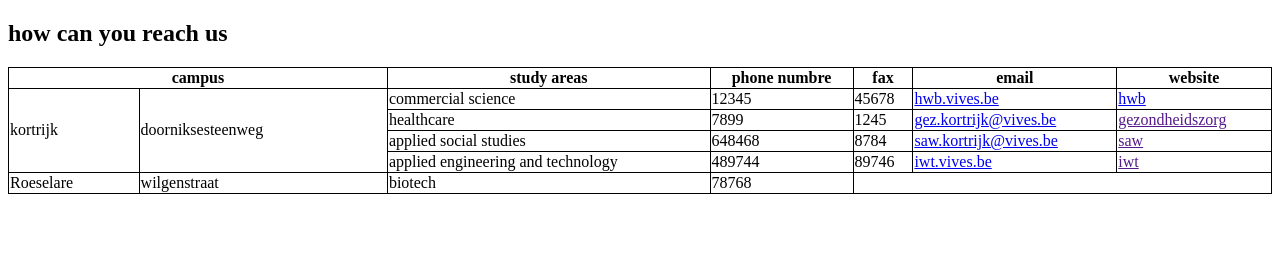
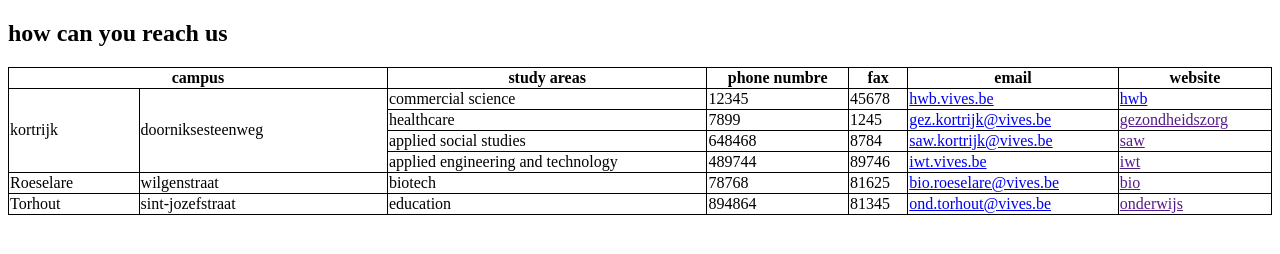
Before and after one commit to mustafafawzi/mustafafawzi.github.io, a plain HTML site: page labo3/contact information assignment/index.html in a window 1280 px wide. Drawn offline with Linux system fonts and the light colour scheme.

Commit message:
Update index.html

```diff
--- a/labo3/contact information assignment/index.html
+++ b/labo3/contact information assignment/index.html
@@ -60,6 +60,19 @@
         <td>wilgenstraat</td>
         <td>biotech</td>
         <td>78768</td>
+        <td>81625</td>
+        <td><a href="mailto: bio.roeselare@vives.be">bio.roeselare@vives.be</a> </td>
+        <td><a href="">bio</a> </td>
+    </tr>
+
+    <tr>
+        <td>Torhout</td>
+        <td>sint-jozefstraat</td>
+        <td>education</td>
+        <td>894864</td>
+        <td>81345</td>
+        <td><a href="mailto: ond.torhout@vives.be">ond.torhout@vives.be</a> </td>
+        <td><a href="">onderwijs</a> </td>
     </tr>
 </table>
 </body>
```
